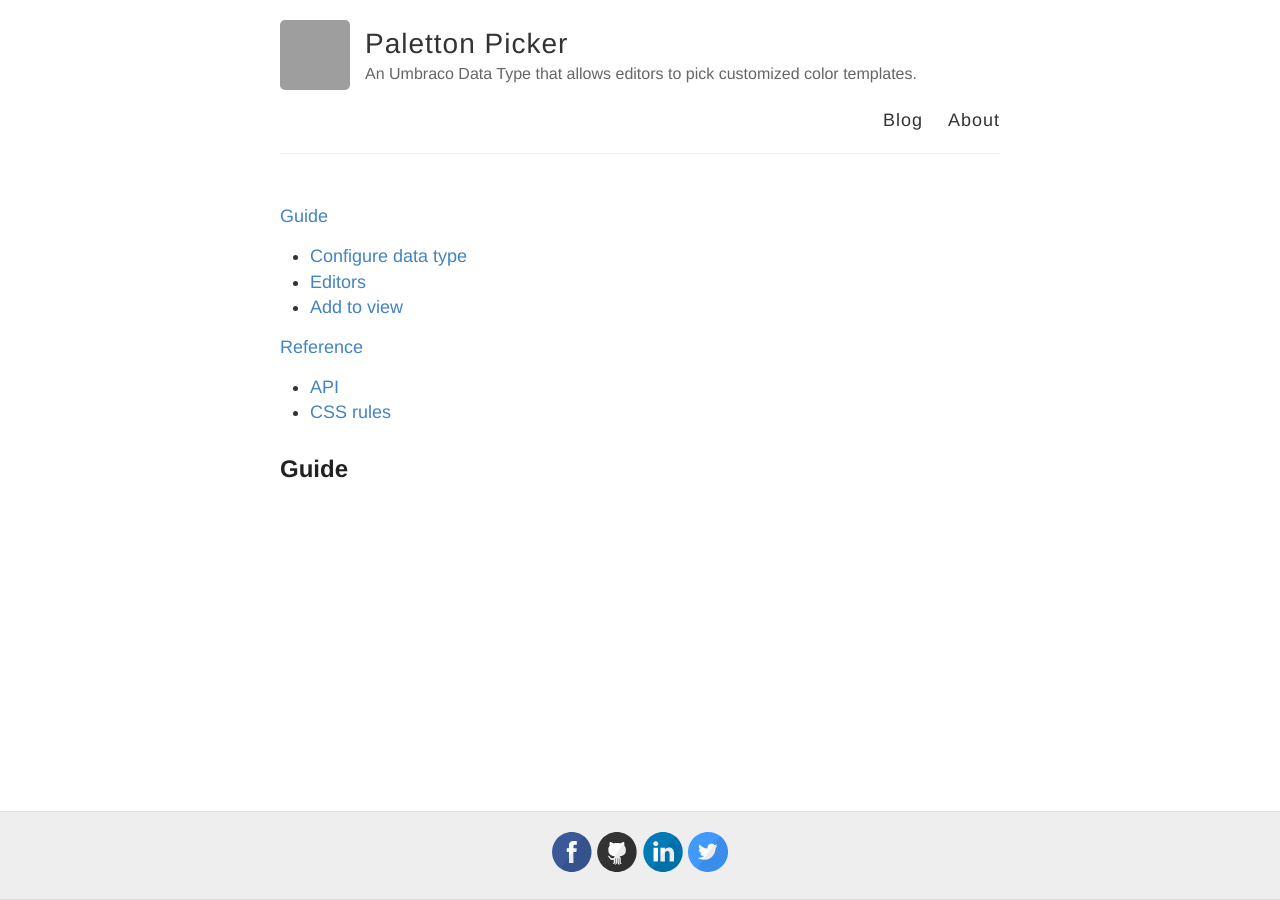
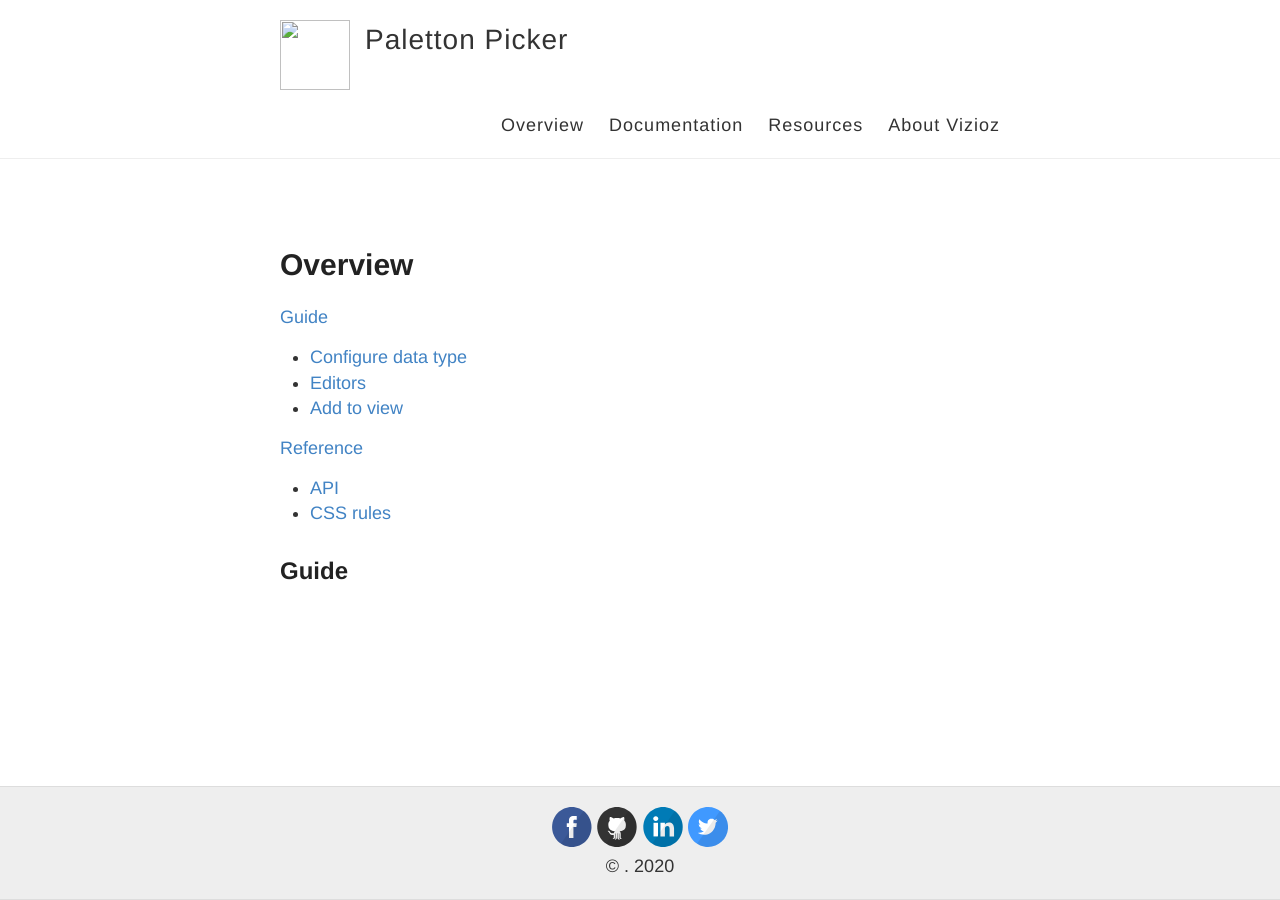
Before and after one commit to Vizioz/Paletton-Picker, a Jekyll site: the page built from docs/documentation.md, in a window 1280 px wide. Built offline with Jekyll 4.4.1, drawn with Linux system fonts in a browser that asks for light colours; grey boxes are pictures that could not be loaded.

Commit message:
Update default.html

```diff
--- a/docs/_layouts/default.html
+++ b/docs/_layouts/default.html
@@ -17,35 +17,53 @@
 
   <body>
     <div class="wrapper-masthead">
+      <header class="masthead clearfix">
+        <div class="container">
+          <div class="site-info">
+            <a href="{{ site.baseurl }}">
+              <img class="site-avatar" src="{{ site.logo }}" />
+              <span class="site-name">{{ site.name }}</span>
+            </a>
+          </div>
+          <nav>
+            <a href="{{ site.baseurl }}">Overview</a>
+            <a href="{{ site.baseurl }}/documentation">Documentation</a>
+            <a href="{{ site.baseurl }}/resources">Resources</a>
+            <a href="{{ site.company.url }}">About Vizioz</a>
+          </nav>
+        </div>
+      </header>
+    </div>
+
+    <div id="main" role="main" class="wrapper-body">
+      {% if page.title %}
+      <div class="body-title">
+        <div class="container">
+          <h1>Overview</h1>
+        </div>
+      </div>
+      {% endif %}
       <div class="container">
-        <header class="masthead clearfix">
-          <a href="{{ site.baseurl }}/" class="site-avatar"><img src="{{ site.avatar }}" /></a>
-
-          <div class="site-info">
-            <h1 class="site-name"><a href="{{ site.baseurl }}/">{{ site.name }}</a></h1>
-            <p class="site-description">{{ site.description }}</p>
-          </div>
-
-          <nav>
-            <a href="{{ site.baseurl }}/">Blog</a>
-            <a href="{{ site.baseurl }}/about">About</a>
-          </nav>
-        </header>
+        {{ content }}
       </div>
     </div>
 
-    <div id="main" role="main" class="container">
-      {{ content }}
-    </div>
-
     <div class="wrapper-footer">
-      <div class="container">
-        <footer class="footer">
-          {% include svg-icons.html %}
-        </footer>
-      </div>
+      <footer class="footer">
+        <div class="footer-top">
+          <div class="container">
+            {% include svg-icons.html %}
+          </div>
+        </div>
+        <div class="footer-bottom">
+          <div class="container">
+            <span>&copy; {{ site.company.name }}. 2020</span>
+          </div>
+        </div>
+      </footer>
     </div>
 
     {% include analytics.html %}
+
   </body>
 </html>
```
